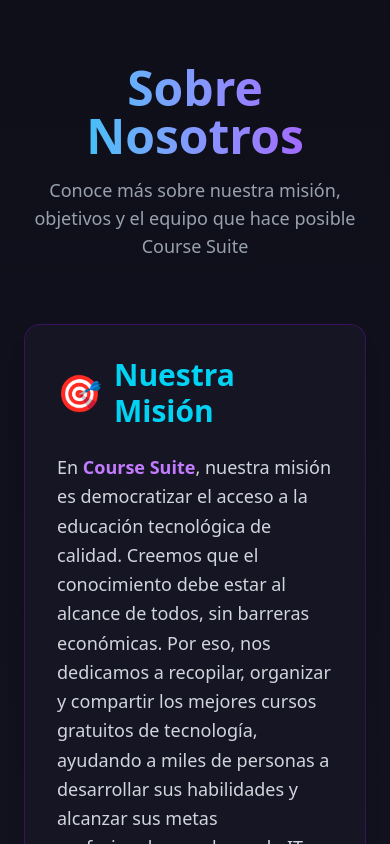
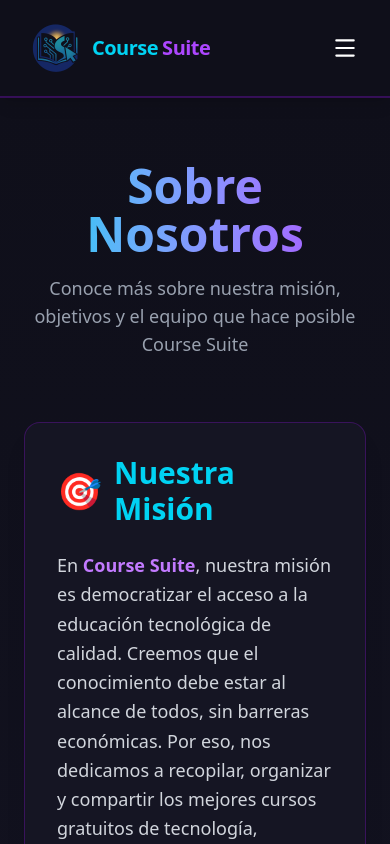
Before and after one commit to Miwcm/Proyecto-Course-Suite, a React (Vite) app: page /nosotros in a window 390 px wide. Shown: the top 844 px of the page. Built offline with nearby package versions, Linux system fonts and the light colour scheme.

Commit message:
Agrego navbar en componente Nosostros.jsx y correccion de menu mobile en Navbar.jsx

```diff
--- a/src/components/Navbar.jsx
+++ b/src/components/Navbar.jsx
@@ -14,18 +14,21 @@
   return (
     <nav className="bg-[#0f0f1a] text-white shadow-lg sticky top-0 z-50 border-b border-purple-800/40">
       <div className="max-w-7xl mx-auto px-6 py-4 flex justify-between items-center">
-        {/* Logo */}
-        <h1 className="text-xl font-bold tracking-tight flex items-center gap-1 cursor-pointer text-cyan-400">
+        {/* Logo (clickeable al inicio) */}
+        <NavLink
+          to="/"
+          className="text-xl font-bold tracking-tight flex items-center gap-1 cursor-pointer text-cyan-400"
+        >
           <img
-            src="../public/imagenes/course-suite-logo.png"
+            src="/imagenes/course-suite-logo.png" // 👈 desde /public
             alt="Course Suite"
             className="h-16 w-auto object-contain"
           />
           Course
           <span className="text-purple-500">Suite</span>
-        </h1>
+        </NavLink>
 
-        {/* Buscador */}
+        {/* Buscador Desktop */}
         <div className="hidden md:block w-1/3 relative">
           <input
             type="text"
@@ -48,7 +51,7 @@
           ))}
         </ul>
 
-        {/* Botón Hamburguesa */}
+        {/* Botón Hamburguesa (Mobile) */}
         <button
           onClick={() => setOpen(!open)}
           className="md:hidden p-2 rounded hover:bg-white/10 transition"
@@ -67,7 +70,7 @@
           {links.map((link) => (
             <li key={link.name}>
               <NavLink
-                href={link.href}
+                to={link.href}
                 onClick={() => setOpen(false)}
                 className="block text-lg text-gray-300 hover:text-cyan-400 transition"
               >
--- a/src/pages/Nosotros.jsx
+++ b/src/pages/Nosotros.jsx
@@ -1,9 +1,12 @@
 import Mision from "../components/Mision"
+import Navbar from "../components/Navbar"
 import Objectivos from "../components/Objetivos"
 import Team from "../components/Team"
 
 const Nosotros = () => {
   return (
+    <>
+      <Navbar />
     <div className="min-h-screen bg-gradient-to-b from-[#0f0f1a] to-[#1a1a2e] text-white">
       <div className="max-w-7xl mx-auto px-6 py-16">
         {/* Header */}
@@ -24,6 +27,7 @@
         </div>
       </div>
     </div>
+    </>
   )
 }
 
```
Also changed, not shown: 1 other file (tests, documents, lock files or other folders).
